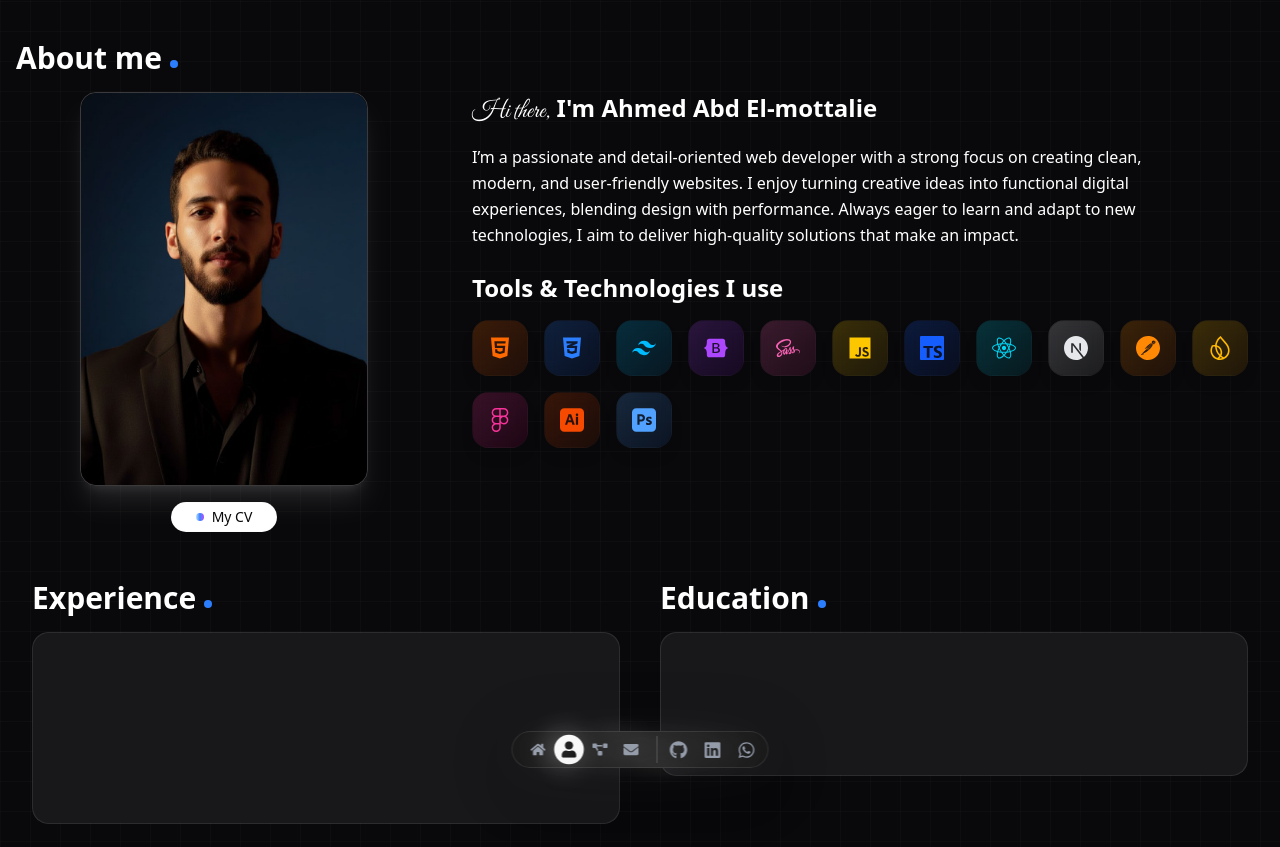
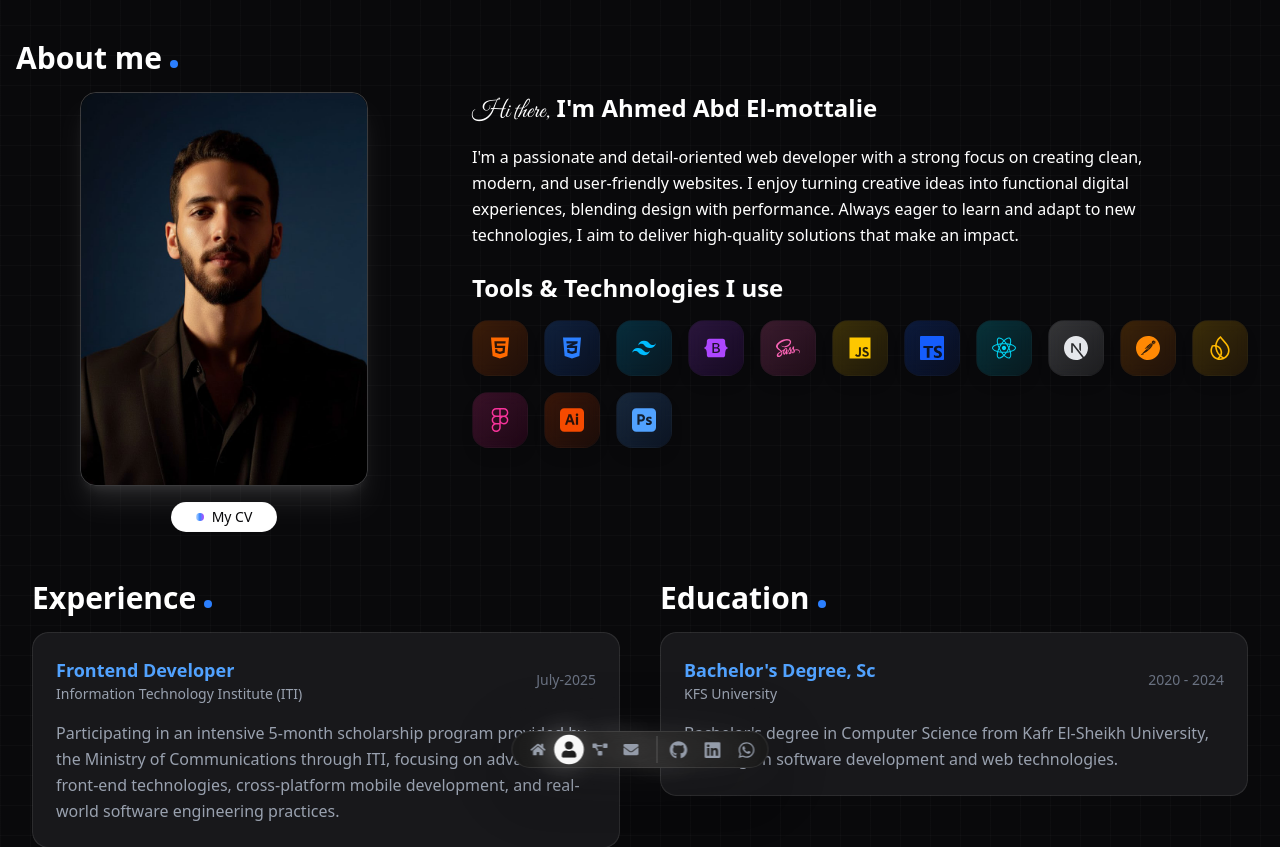
Before and after one commit to ahmed-abdelmottal3/Portfolio_V2, a Next.js app: page /about in a window 1280 px wide. Shown: the top 847 px of the page. Built offline with nearby package versions, Linux system fonts and the light colour scheme.

Commit message:
update circular cta section

```diff
--- a/app/about/page.tsx
+++ b/app/about/page.tsx
@@ -2,10 +2,6 @@ import CircularCTA from '@/components/shared/CircularCTA';
 import Header from '@/components/ui/header';
 import { InteractiveHoverButton } from '@/components/ui/interactive-hover-button'
 import { MagicCard } from '@/components/ui/magic-card';
-import { SpinningText } from '@/components/ui/spinning-text';
-import Link from 'next/link';
-import { title } from 'process';
-import { BsArrowRight } from 'react-icons/bs';
 import {
   FaHtml5, FaCss3Alt, FaJs, FaReact, FaBootstrap, FaSass, FaFigma,
 } from "react-icons/fa";
@@ -53,7 +49,8 @@ export default function page() {
       {/* CTA section */}
       <CircularCTA title='my projects • my projects • my projects •'
       from='From Pixels'
-      to='Tp Products' />
+      to='Tp Products'
+      href='/projects' />
 
     </section>
   )
@@ -76,7 +73,7 @@ function Info() {
       <div className='flex-1 flex flex-col items-start justify-start'>
         <h2 className=' text-2xl font-semibold mb-4'><span className='font-great-vibes font-light'>Hi there,</span> I'm Ahmed Abd El-mottalie</h2>
         <p className='text-base leading-relaxed max-w-2xl mb-6'>
-          I’m a passionate and detail-oriented web developer with a strong focus on creating clean, modern, and user-friendly websites.
+          I'm a passionate and detail-oriented web developer with a strong focus on creating clean, modern, and user-friendly websites.
           I enjoy turning creative ideas into functional digital experiences, blending design with performance.
           Always eager to learn and adapt to new technologies, I aim to deliver high-quality solutions that make an impact.
         </p>
@@ -120,21 +117,21 @@ function Experience() {
     <div>
       <Header title="Experience" />
       {experiences.map((exp, index) => (
-        <MagicCard className="p-4 mb-4" key={index}>
-          <div className="flex items-center gap-4">
-            <div>
-              <div className='flex justify-between items-center'>
+        <MagicCard className="p-6 mb-4" key={index}>
+          <div className="relative z-10 flex items-center gap-4">
+            <div className="w-full">
+              <div className='flex flex-col md:flex-row justify-between items-start md:items-center gap-2 mb-4'>
                 <div>
-                  <h2 className="font-semibold text-lg text-blue-500">
+                  <h2 className="font-semibold text-lg text-blue-400">
                     {exp.role}
                   </h2>
-                  <h5 className="text-sm text-muted-foreground">
+                  <h5 className="text-sm text-gray-400">
                     {exp.company}
                   </h5>
                 </div>
-                <h6 className='text-sm text-background/40'>{exp.date}</h6>
+                <h6 className='text-sm text-gray-500'>{exp.date}</h6>
               </div>
-              <p className='pt-4 text-background/60 font-light'>{exp.desc}</p>
+              <p className='text-gray-400 font-light leading-relaxed'>{exp.desc}</p>
             </div>
           </div>
         </MagicCard>
@@ -147,21 +144,21 @@ function Education() {
   return (
     <div>
       <Header title="Education" />
-      <MagicCard className="p-4 mb-4 h-fit">
-        <div className="flex items-center gap-4">
-          <div>
-            <div className='flex justify-between items-center'>
+      <MagicCard className="p-6 mb-4 h-fit">
+        <div className="relative z-10 flex items-center gap-4">
+          <div className="w-full">
+            <div className='flex flex-col md:flex-row justify-between items-start md:items-center gap-2 mb-4'>
             <div>
-            <h2 className="font-semibold text-lg text-blue-500">
-              Bachelor’s Degree, Sc
+            <h2 className="font-semibold text-lg text-blue-400">
+              Bachelor's Degree, Sc
             </h2>
-            <h5 className="text-sm text-muted-foreground">
+            <h5 className="text-sm text-gray-400">
               KFS University
             </h5>
             </div>
-            <h6 className='text-sm text-background/40'>2020 - 2024</h6>
+            <h6 className='text-sm text-gray-500'>2020 - 2024</h6>
             </div>
-            <p className='pt-4 text-background/60 font-light'>Bachelor's degree in Computer Science from Kafr El-Sheikh University, focusing on software development and web technologies.</p>
+            <p className='text-gray-400 font-light leading-relaxed'>Bachelor's degree in Computer Science from Kafr El-Sheikh University, focusing on software development and web technologies.</p>
           </div>
         </div>
       </MagicCard>
--- a/app/projects/page.tsx
+++ b/app/projects/page.tsx
@@ -7,6 +7,7 @@ import { MagicCard } from "@/components/ui/magic-card";
 import { ShinyButton } from "@/components/ui/shiny-button";
 import { FaEye, FaGithub } from "react-icons/fa";
 import Link from "next/link";
+import CircularCTA from "@/components/shared/CircularCTA";
 
 export default function Page() {
     const [view, setView] = useState("grid");
@@ -163,6 +164,12 @@ export default function Page() {
                     </MagicCard>
                 ))}
             </div>
+            <div>
+                <CircularCTA title='Get in touch • Get in touch • Get in touch •'
+                    from='Crafted With Care'
+                    to='Lets Craft Yours'
+                    href="/contact" />
+            </div>
         </section>
     );
 }
--- a/components/shared/CircularCTA.tsx
+++ b/components/shared/CircularCTA.tsx
@@ -1,14 +1,13 @@
 import Link from 'next/link'
-import React from 'react'
 import { SpinningText } from '../ui/spinning-text'
 import { BsArrowRight } from 'react-icons/bs'
 
-export default function CircularCTA({title, from, to}:{title:string; from:string; to:string;}) {
+export default function CircularCTA({title, from, to,href}:{title:string; from:string; to:string; href:string;}) {
   return (
           <section className='overflow-hidden py-15'>
         <div className='flex items-center justify-center gap-20'>
           <h2 className='font-great-vibes font-light text-2xl text-background/50'>{from}</h2>
-          <Link href='/projects' className='relative flex items-center justify-center cursor-pointer group'>
+          <Link href={href} className='relative flex items-center justify-center cursor-pointer group'>
             <div className='absolute w-20 h-20 rounded-full border-2 border-blue-500/40 transition-all duration-500 group-hover:scale-110 group-hover:border-blue-500'></div>
             <SpinningText radius={6} className='opacity-0 group-hover:opacity-100 transition-opacity duration-500'>
               {title}
```
